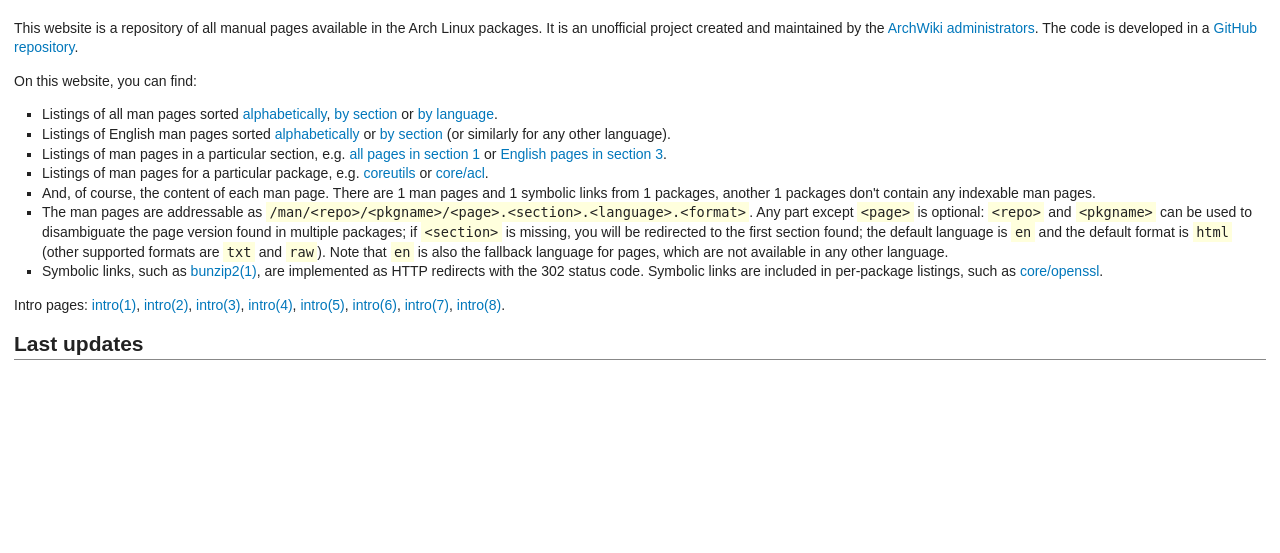
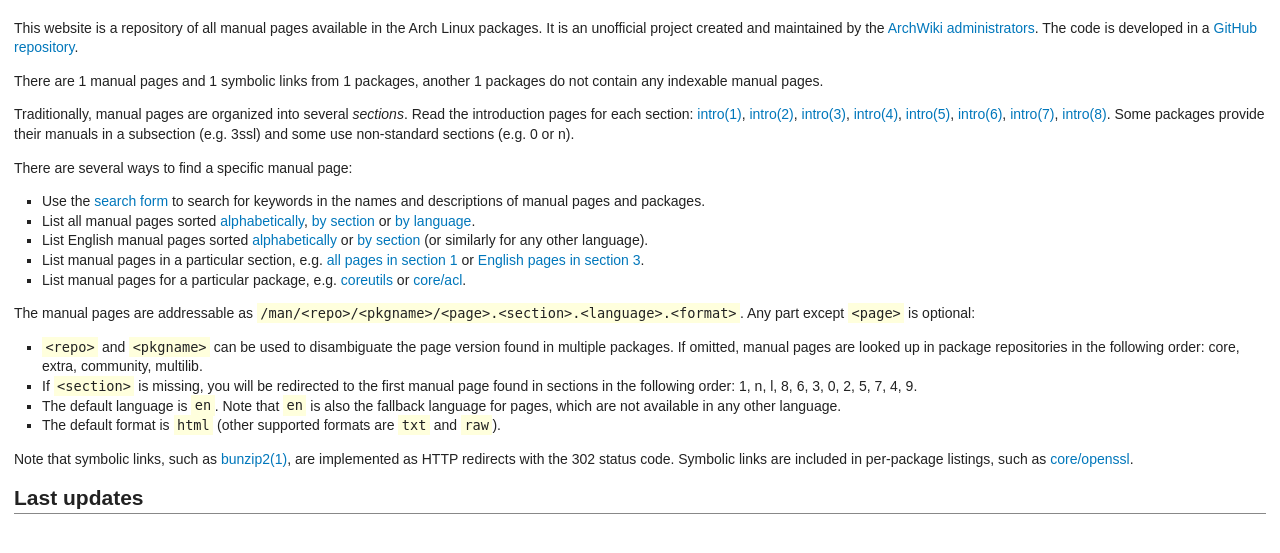
Before and after one commit to archlinux/archmanweb, a Django app: template archweb_manpages/templates/index.html in a window 1280 px wide. Shown: the part 53-606 px from the top of the page. Run offline with Django 3.2, Linux system fonts and the light colour scheme; the template is opened without the code that fills it: most values are stand-ins (such as "Sample title", 1, 10 or a date in 2020); parts of the project's set-up code (start-up, migrations or seed data) failed here and were passed over.

Commit message:
index.html: reorganize and include more info about the addressing scheme

```diff
--- a/archweb_manpages/templates/index.html
+++ b/archweb_manpages/templates/index.html
@@ -11,42 +11,14 @@ The code is developed in a <a href="https://github.com/lahwaacz/archweb_manpages
 </p>
 
 <p>
-On this website, you can find:
-<ul>
-    <li>Listings of all man pages sorted <a href="{% url 'listing' %}">alphabetically</a>,
-        <a href="{% url 'listing' %}?sorting=section">by section</a> or
-        <a href="{% url 'listing' %}?sorting=lang">by language</a>.
-        </li>
-    <li>Listings of English man pages sorted <a href="{% url 'listing' %}?lang=en&sorting=alphabetical">alphabetically</a>
-        or <a href="{% url 'listing' %}?lang=en&sorting=section">by section</a> (or similarly for any other language).
-        </li>
-    <li>Listings of man pages in a particular section, e.g. <a href="{% url 'listing' %}?section=1">all pages in section 1</a>
-        or <a href="{% url 'listing' %}?lang=en&section=3">English pages in section 3</a>.
-        </li>
-    <li>Listings of man pages for a particular package, e.g. <a href="{% url 'listing' %}coreutils/">coreutils</a>
-        or <a href="{% url 'listing' %}core/acl/">core/acl</a>.
-        </li>
-    <li>And, of course, the content of each man page. There are {{ count_man_pages }} man pages and
-        {{ count_symlinks }} symbolic links from {{ count_pkgs_with_mans }} packages, another
-        {{ count_pkgs_without_mans }} packages don't contain any indexable man pages.
-        </li>
-    <li>The man pages are addressable as
-        <code>/man/&lt;repo&gt;/&lt;pkgname&gt;/&lt;page&gt;.&lt;section&gt;.&lt;language&gt;.&lt;format&gt;</code>.
-        Any part except <code>&lt;page&gt;</code> is optional: <code>&lt;repo&gt;</code> and <code>&lt;pkgname&gt;</code>
-        can be used to disambiguate the page version found in multiple packages; if <code>&lt;section&gt;</code> is
-        missing, you will be redirected to the first section found; the default language is <code>en</code> and the
-        default format is <code>html</code> (other supported formats are <code>txt</code> and <code>raw</code>).
-        Note that <code>en</code> is also the fallback language for pages, which are not available in any other language.
-    </li>
-    <li>Symbolic links, such as <a href="{% url 'index' %}man/bunzip2.1">bunzip2(1)</a>, are implemented as HTTP
-        redirects with the 302 status code. Symbolic links are included in per-package listings, such as
-        <a href="{% url 'listing' %}core/openssl/">core/openssl</a>.
-        </li>
-</ul>
+There are {{ count_man_pages }} manual pages and {{ count_symlinks }} symbolic links from
+{{ count_pkgs_with_mans }} packages, another {{ count_pkgs_without_mans }} packages do not contain
+any indexable manual pages.
 </p>
 
 <p>
-Intro pages:
+Traditionally, manual pages are organized into several <em>sections</em>. Read the introduction
+pages for each section:
 <a href="{% url 'index' %}man/intro.1">intro(1)</a>,
 <a href="{% url 'index' %}man/intro.2">intro(2)</a>,
 <a href="{% url 'index' %}man/intro.3">intro(3)</a>,
@@ -55,6 +27,52 @@ Intro pages:
 <a href="{% url 'index' %}man/intro.6">intro(6)</a>,
 <a href="{% url 'index' %}man/intro.7">intro(7)</a>,
 <a href="{% url 'index' %}man/intro.8">intro(8)</a>.
+Some packages provide their manuals in a subsection (e.g. 3ssl) and some use non-standard sections
+(e.g. 0 or n).
+</p>
+
+<p>
+There are several ways to find a specific manual page:
+<ul>
+    <li>Use the <a href="{% url 'search' %}">search form</a> to search for keywords in the names and
+        descriptions of manual pages and packages.</li>
+    <li>List all manual pages sorted <a href="{% url 'listing' %}">alphabetically</a>,
+        <a href="{% url 'listing' %}?sorting=section">by section</a> or
+        <a href="{% url 'listing' %}?sorting=lang">by language</a>.
+        </li>
+    <li>List English manual pages sorted
+        <a href="{% url 'listing' %}?lang=en&sorting=alphabetical">alphabetically</a> or
+        <a href="{% url 'listing' %}?lang=en&sorting=section">by section</a> (or similarly for any
+        other language).
+        </li>
+    <li>List manual pages in a particular section, e.g.
+        <a href="{% url 'listing' %}?section=1">all pages in section 1</a> or
+        <a href="{% url 'listing' %}?lang=en&section=3">English pages in section 3</a>.
+        </li>
+    <li>List manual pages for a particular package, e.g.
+        <a href="{% url 'listing' %}coreutils/">coreutils</a> or
+        <a href="{% url 'listing' %}core/acl/">core/acl</a>.
+        </li>
+</ul>
+
+<p>
+The manual pages are addressable as
+<code>/man/&lt;repo&gt;/&lt;pkgname&gt;/&lt;page&gt;.&lt;section&gt;.&lt;language&gt;.&lt;format&gt;</code>.
+Any part except <code>&lt;page&gt;</code> is optional:
+<ul>
+    <li><code>&lt;repo&gt;</code> and <code>&lt;pkgname&gt;</code> can be used to disambiguate the
+        page version found in multiple packages. If omitted, manual pages are looked up in package
+        repositories in the following order: core, extra, community, multilib.</li>
+    <li>If <code>&lt;section&gt;</code> is missing, you will be redirected to the first manual page
+        found in sections in the following order: 1, n, l, 8, 6, 3, 0, 2, 5, 7, 4, 9.</li>
+    <li>The default language is <code>en</code>. Note that <code>en</code> is also the fallback
+        language for pages, which are not available in any other language.</li>
+    <li>The default format is <code>html</code> (other supported formats are <code>txt</code> and
+        <code>raw</code>).</li>
+</ul>
+Note that symbolic links, such as <a href="{% url 'index' %}man/bunzip2.1">bunzip2(1)</a>, are
+implemented as HTTP redirects with the 302 status code. Symbolic links are included in per-package
+listings, such as <a href="{% url 'listing' %}core/openssl/">core/openssl</a>.
 </p>
 
 <section>
```
